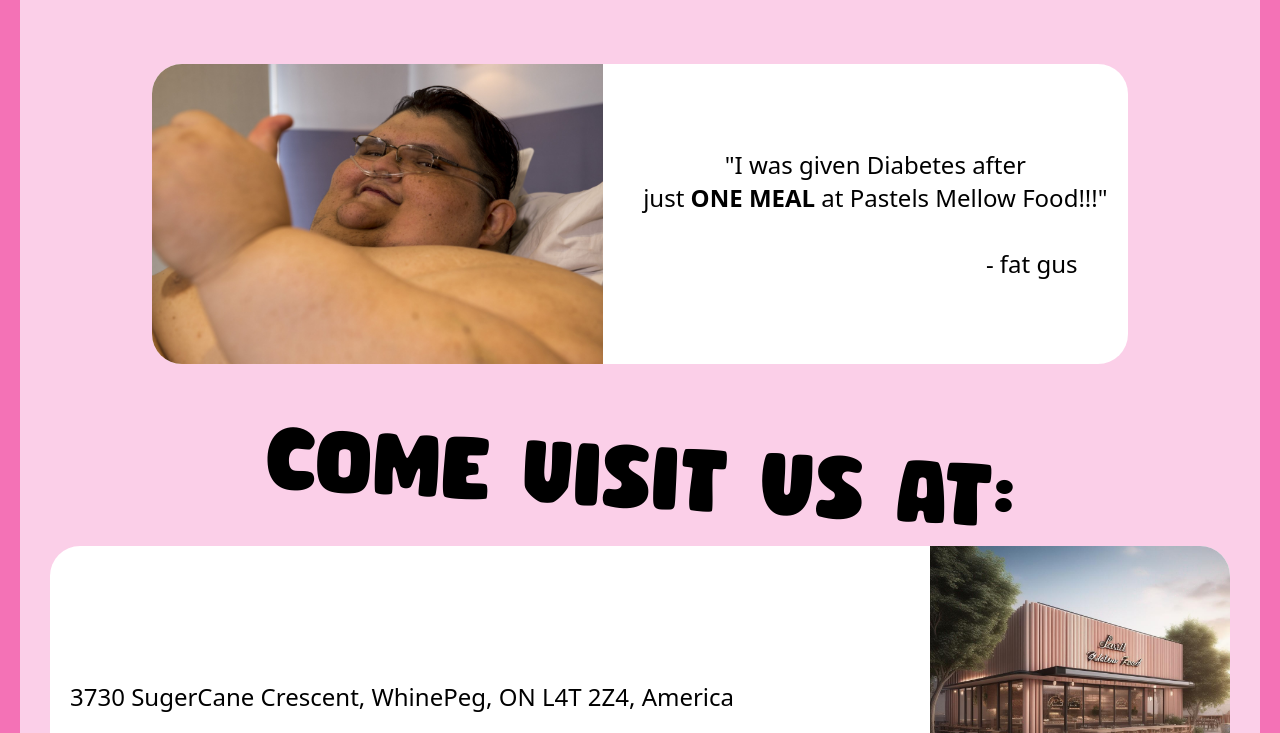
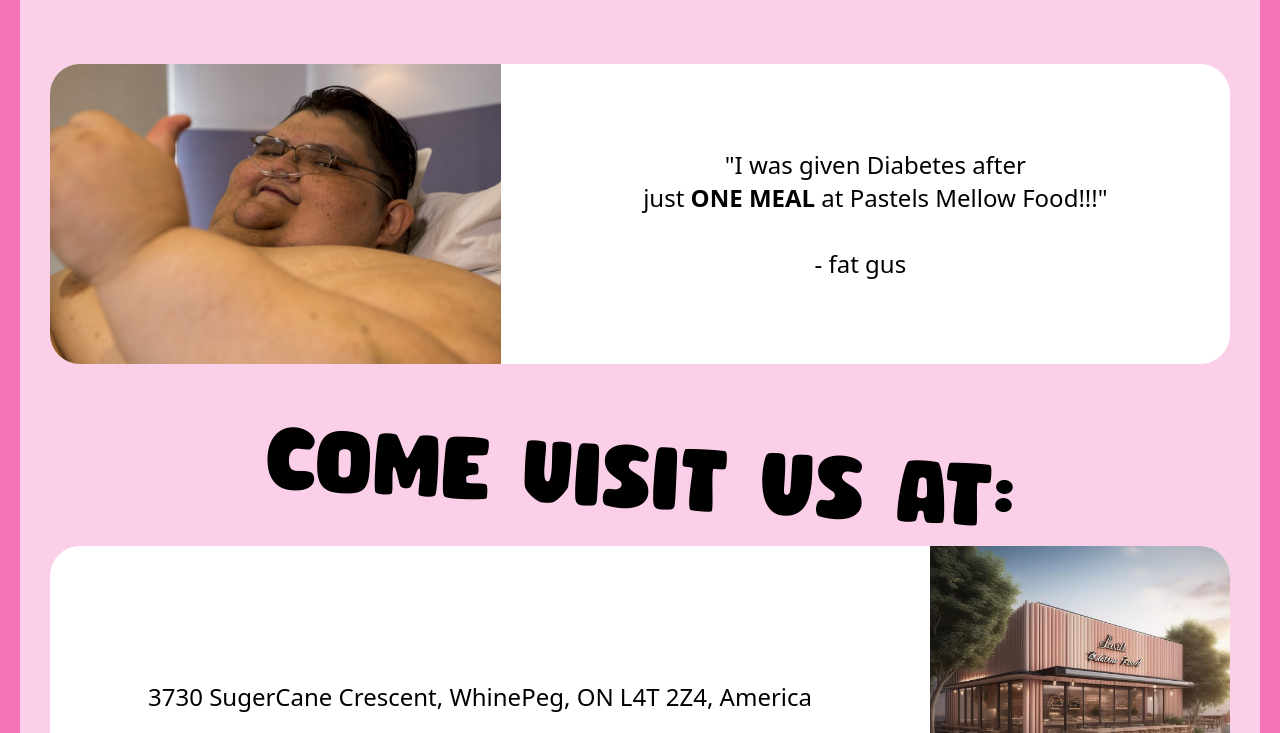
Before and after one commit to DrearyDev/restaurant-page, a website built with webpack: page src/index.html in a window 1280 px wide. Shown: the part 367-1100 px from the top of the page. Built offline with nearby package versions, Linux system fonts and the light colour scheme.

Commit message:
Fix the width of the divs on Home and Menu tab

```diff
--- a/src/style.css
+++ b/src/style.css
@@ -118,8 +118,10 @@
 /* review section */
 .review {
     height: 300px;
+    width: 100%;
     display: flex;
     align-items: center;
+    justify-content: space-between;
     background-color: #fff;
     border-radius: 30px;
 
@@ -139,6 +141,7 @@
     border-radius: 30px;
     font-family: system-ui, -apple-system, BlinkMacSystemFont, 'Segoe UI', Roboto, Oxygen, Ubuntu, Cantarell, 'Open Sans', 'Helvetica Neue', sans-serif;
     text-align: center;
+    width: 100%;
 }
 .review > div .bold {
     font-family: inherit;
@@ -151,7 +154,8 @@
     padding-right: 30px;
 
     display: flex;
-    justify-content: end;
+    align-items: center;
+    justify-content: center;
 }
 
 /* location section */
@@ -172,6 +176,9 @@
     justify-content: space-between;
 
     gap: 20px;
+}
+.location div p {
+    width: 100%;
 }
 .location .address {
     font-family: system-ui, -apple-system, BlinkMacSystemFont, 'Segoe UI', Roboto, Oxygen, Ubuntu, Cantarell, 'Open Sans', 'Helvetica Neue', sans-serif;
@@ -218,10 +225,12 @@
 .menu-item {
     display: flex;
     align-items: center;
+    justify-content: space-between;
     gap: 50px;
     background-color: #fff;
     border-radius: 30px;
     margin-bottom: 75px;
+    width: 100%;
 }
 .menu-item img {
     height: 300px;
@@ -239,6 +248,7 @@
     text-align: center;
     font-size: 2rem;
     margin-right: 75px;
+    width: 100%;
 }
 
 /* footer section */
```
Also changed, not shown: dist/bundle.js.
